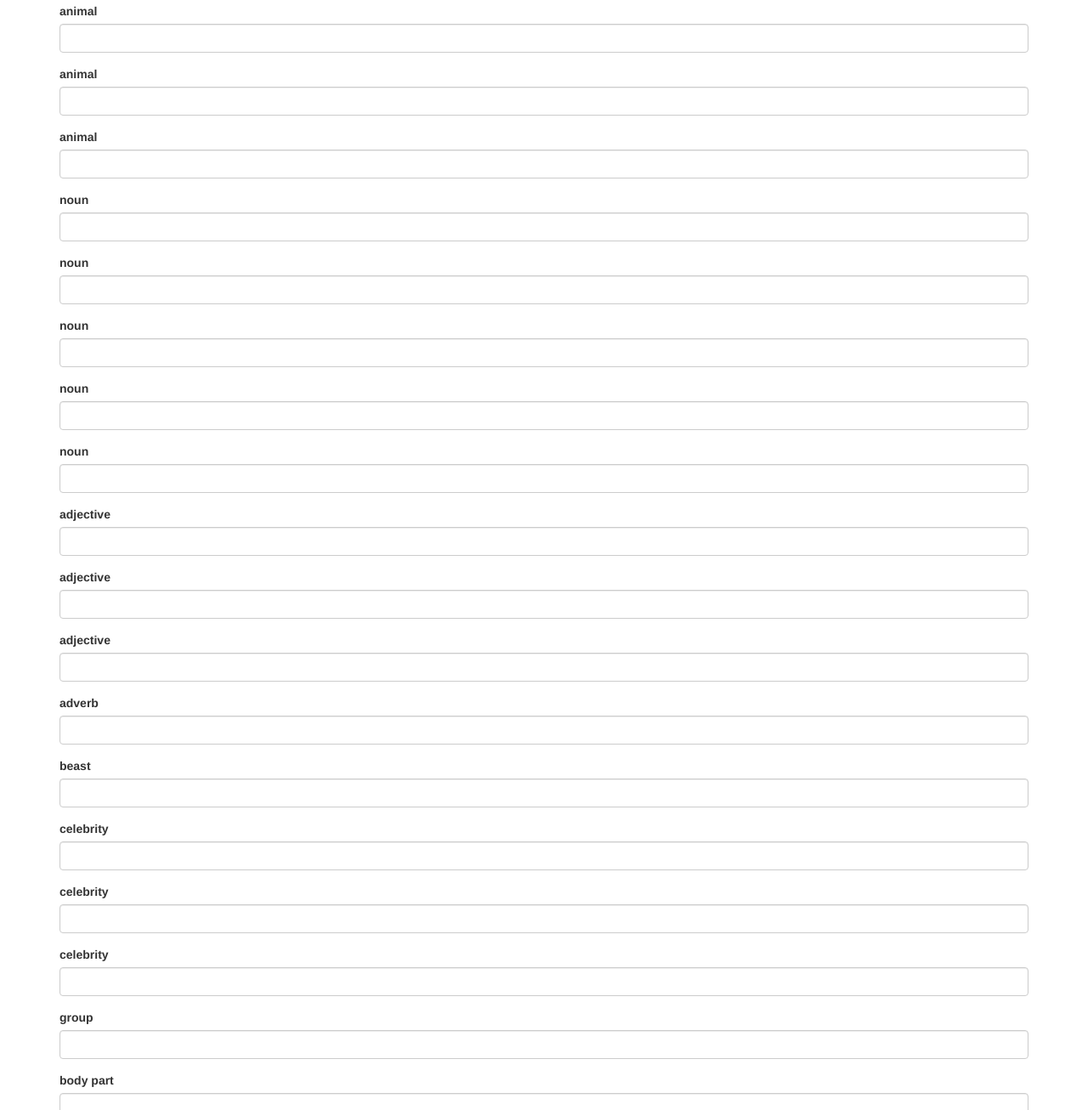
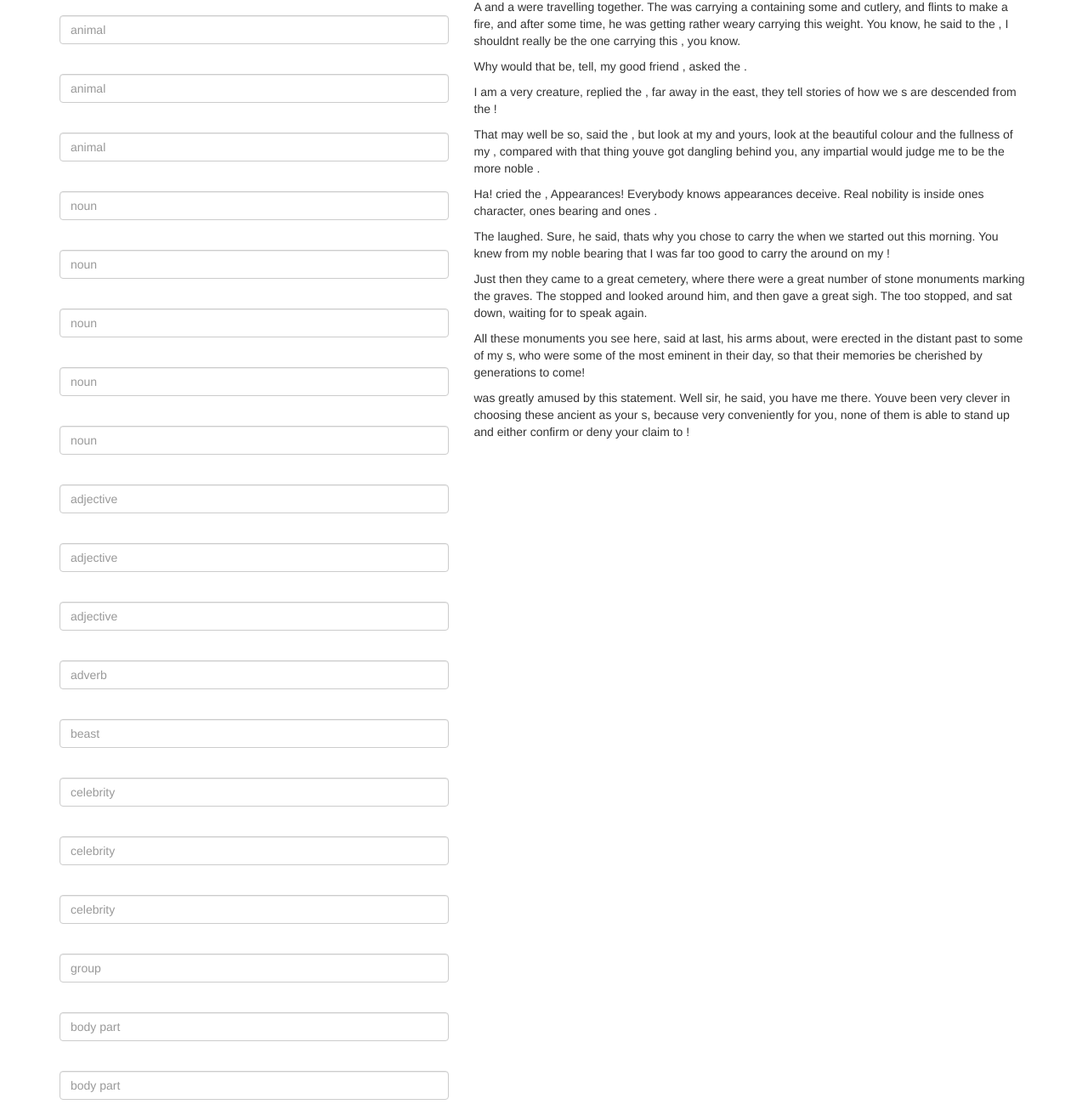
Before and after one commit to PiKatso/Madlib, a plain HTML site: page index.html in a window 1280 px wide. Shown: the part 141-1447 px from the top of the page at 85% size. Drawn offline with Linux system fonts and the light colour scheme.

Commit message:
add placeholder text

```diff
--- a/css/styles.css
+++ b/css/styles.css
@@ -1,3 +1,3 @@
 #story {
-  display: none;
+  /*display: none;*/
 }
--- a/index.html
+++ b/index.html
@@ -9,117 +9,130 @@
   </head>
   <body>
     <div class="container">
+      <div class="row">
         <h1>Fill in the blanks to write your story!</h1>
+        <div class="col-md-5">
           <form id="formOne">
             <div class="form-group">
-            <label for="person1">A name</label>
-            <input id="person1" class="form-control" type="text">
+              <label for="person1"></label>
+              <input id="person1" class="form-control" type="text" placeholder="Name">
             </div>
             <div class="form-group">
-            <label for="animal1">animal</label>
-            <input id="animal1" class="form-control" type="text">
+              <label for="animal1"></label>
+              <input id="animal1" class="form-control" type="text" placeholder="animal">
             </div>
             <div class="form-group">
-            <label for="animal2">animal</label>
-            <input id="animal2" class="form-control" type="text">
+              <label for="animal2"></label>
+              <input id="animal2" class="form-control" type="text" placeholder="animal">
             </div>
             <div class="form-group">
-            <label for="animal3">animal</label>
-            <input id="animal3" class="form-control" type="text">
+              <label for="animal3"></label>
+              <input id="animal3" class="form-control" type="text" placeholder="animal">
             </div>
             <div class="form-group">
-            <label for="noun1">noun</label>
-            <input id="noun1" class="form-control" type="text">
+              <label for="noun1"></label>
+              <input id="noun1" class="form-control" type="text" placeholder="noun">
             </div>
             <div class="form-group">
-            <label for="noun2">noun</label>
-            <input id="noun2" class="form-control" type="text">
+              <label for="noun2"></label>
+              <input id="noun2" class="form-control" type="text" placeholder="noun">
             </div>
             <div class="form-group">
-            <label for="noun3">noun</label>
-            <input id="noun3" class="form-control" type="text">
+              <label for="noun3"></label>
+              <input id="noun3" class="form-control" type="text" placeholder="noun">
             </div>
             <div class="form-group">
-            <label for="noun4">noun</label>
-            <input id="noun4" class="form-control" type="text">
+              <label for="noun4"></label>
+              <input id="noun4" class="form-control" type="text" placeholder="noun">
             </div>
             <div class="form-group">
-            <label for="noun5">noun</label>
-            <input id="noun5" class="form-control" type="text">
+              <label for="noun5"></label>
+              <input id="noun5" class="form-control" type="text" placeholder="noun">
             </div>
             <div class="form-group">
-            <label for="adjective1">adjective</label>
-            <input id="adjective1" class="form-control" type="text">
+              <label for="adjective1"></label>
+              <input id="adjective1" class="form-control" type="text" placeholder="adjective">
             </div>
             <div class="form-group">
-            <label for="adjective2">adjective</label>
-            <input id="adjective2" class="form-control" type="text">
+              <label for="adjective2"></label>
+              <input id="adjective2" class="form-control" type="text" placeholder="adjective">
             </div>
             <div class="form-group">
-            <label for="adjective3">adjective</label>
-            <input id="adjective3" class="form-control" type="text">
+              <label for="adjective3"></label>
+              <input id="adjective3" class="form-control" type="text" placeholder="adjective">
             </div>
             <div class="form-group">
-            <label for="adverb1">adverb</label>
-            <input id="adverb1" class="form-control" type="text">
+              <label for="adverb1"></label>
+              <input id="adverb1" class="form-control" type="text" placeholder="adverb">
             </div>
             <div class="form-group">
-            <label for="beast">beast</label>
-            <input id="beast" class="form-control" type="text">
+              <label for="beast"></label>
+              <input id="beast" class="form-control" type="text" placeholder="beast">
             </div>
             <div class="form-group">
-            <label for="celebrity1">celebrity</label>
-            <input id="celebrity1" class="form-control" type="text">
+              <label for="celebrity1"></label>
+              <input id="celebrity1" class="form-control" type="text" placeholder="celebrity">
             </div>
             <div class="form-group">
-            <label for="celebrity2">celebrity</label>
-            <input id="celebrity2" class="form-control" type="text">
+              <label for="celebrity2"></label>
+              <input id="celebrity2" class="form-control" type="text" placeholder="celebrity">
             </div>
             <div class="form-group">
-            <label for="celebrity3">celebrity</label>
-            <input id="celebrity3" class="form-control" type="text">
+              <label for="celebrity3"></label>
+              <input id="celebrity3" class="form-control" type="text" placeholder="celebrity">
             </div>
             <div class="form-group">
-            <label for="group">group</label>
-            <input id="group" class="form-control" type="text">
+              <label for="group"></label>
+              <input id="group" class="form-control" type="text" placeholder="group">
             </div>
             <div class="form-group">
-            <label for="body-part1">body part</label>
-            <input id="body-part1" class="form-control" type="text">
+              <label for="body-part1"></label>
+              <input id="body-part1" class="form-control" type="text" placeholder="body part">
             </div>
             <div class="form-group">
-            <label for="body-part2">body part</label>
-            <input id="body-part2" class="form-control" type="text">
+              <label for="body-part2"></label>
+              <input id="body-part2" class="form-control" type="text" placeholder="body part">
             </div>
             <div class="form-group">
-            <label for="aspiration">aspiration</label>
-            <input id="aspiration1" class="form-control" type="text">
+              <label for="aspiration"></label>
+              <input id="aspiration1" class="form-control" type="text" placeholder="aspiration">
             </div>
             <button type="submit" class="btn">Show me the story!</button>
           </form>
-
+        </div>
+        <div class="col-md-7">
           <div id="story">
             <h1>A fantastical adventure</h1>
             <p>
               A <span class="animal1"></span> and a <span class="animal2"></span> were travelling together. The <span class="animal1"></span> was carrying a <span class="noun1"></span> containing some <span class="noun2"></span> and cutlery, and flints to make a <span class="adjective1"></span> fire, and after some time, he was getting rather weary carrying this weight. You know, he said to the <span class="animal2"></span>, I shouldnt really be the one carrying this <span class="noun1"></span>, you know.
-
+            </p>
+            <p>
               Why would that be, <span class="verb1"></span> tell, my good friend <span class="celebrity1"></span>, asked the <span class="animal2"></span>.
-
+            </p>
+            <p>
               I am a very <span class="adjective2"></span> creature, replied the <span class="adjective3"></span>, far away in the east, they tell stories of how we <span class="animal1"></span>s are descended from the <span class="celebrity2"></span>!
-
+            </p>
+            <p>
               That may well be so, said the <span class="animal2"></span>, but look at my <span class="noun3"></span> and yours, look at the beautiful colour and the fullness of my <span class="noun4"></span>, compared with that <span class="adjective3"></span> thing youve got dangling behind you, any impartial <span class="beast"></span> would judge me to be the more noble <span class="noun5"></span>.
-
+            </p>
+            <p>
               Ha! cried the <span class="animal1"></span>, Appearances! Everybody knows appearances deceive. Real nobility is inside ones character, ones bearing and ones <span class="body-part1"></span>.
-
+            </p>
+            <p>
               The <span class="animal2"></span> laughed. Sure, he said, thats why you chose to carry the <span class="noun1"></span> when we started out this morning. You knew from my noble bearing that I was far too good to carry the <span class="noun3"></span> around on my <span class="body-part2"></span>!
-
+            </p>
+            <p>
               Just then they came to a great cemetery, where there were a great number of stone monuments marking the graves. The <span class="animal1"></span> stopped and looked around him, and then gave a great sigh. The <span class="animal2"></span> too stopped, and sat down, waiting for <span class="animal1"></span> to speak again.
-
+            </p>
+            <p>
               All these monuments you see here, <span class="animal1"></span> said at last, <span class="adverb1"></span>his arms about, were erected in the distant past to some of my <span class="celebrity3"></span>s, who were some of the most eminent <span class="person1"></span> in their day, so that their memories be cherished by generations to come!
-
+            </p>
+            <p>
               <span class="animal2"></span> was greatly amused by this statement. Well sir, he said, you have me there. Youve been very clever in choosing these ancient <span class="beast"></span> as your <span class="group"></span>s, because very conveniently for you, none of them is able to stand up and either confirm or deny your claim to <span class="aspiration1"></span>!
             </p>
           </div>
         </div>
+      </div>
+    </div>
   </body>
 </html>
```
Lines whose indentation alone changed are shown as unchanged.
